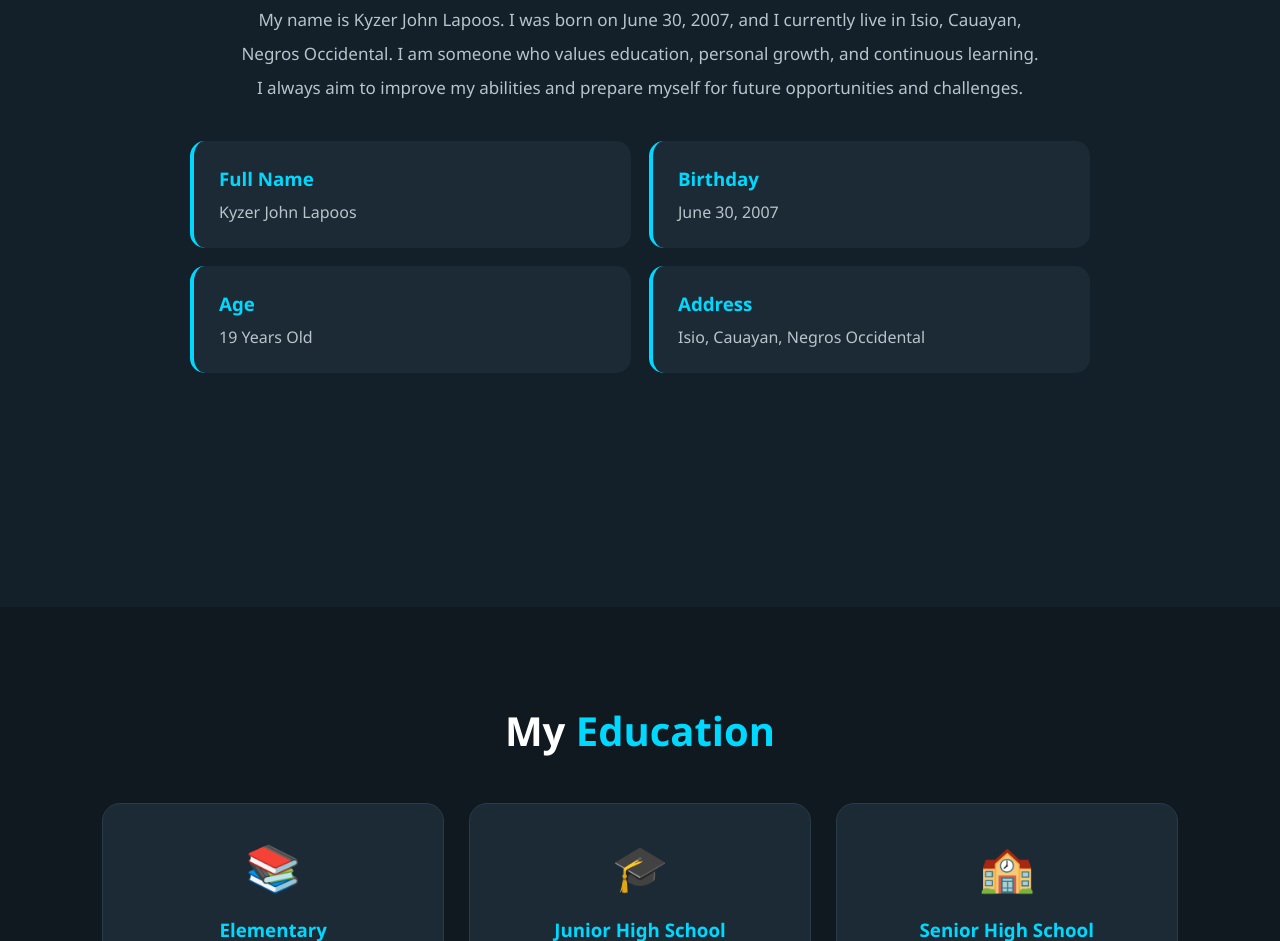
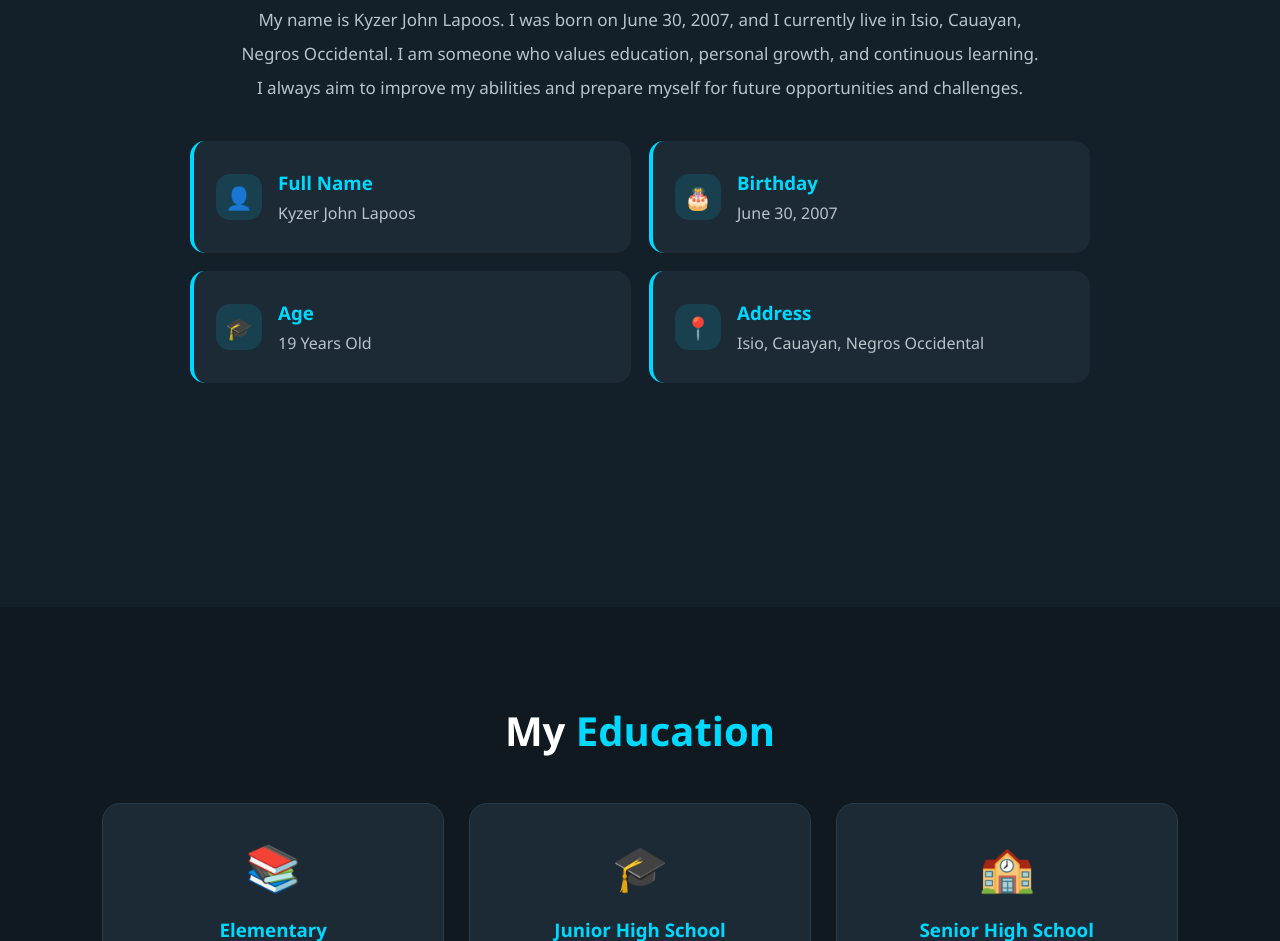
Before and after one commit to ky308/Lapoos-Project-1, a plain HTML site: page index.html in a window 1280 px wide. Shown: the part 993-1934 px from the top of the page. Drawn offline with Linux system fonts and the light colour scheme.

Commit message:
improve profile information layout

```diff
--- a/index.html
+++ b/index.html
@@ -71,23 +71,35 @@
             <div class="info-grid">
 
                 <div class="info-card">
+                    <span class="info-icon" aria-hidden="true">👤</span>
+                    <div>
                         <h3>Full Name</h3>
                         <p>Kyzer John Lapoos</p>
                     </div>
+                </div>
 
                 <div class="info-card">
+                    <span class="info-icon" aria-hidden="true">🎂</span>
+                    <div>
                         <h3>Birthday</h3>
                         <p>June 30, 2007</p>
                     </div>
+                </div>
 
                 <div class="info-card">
+                    <span class="info-icon" aria-hidden="true">🎓</span>
+                    <div>
                         <h3>Age</h3>
                         <p>19 Years Old</p>
                     </div>
+                </div>
 
                 <div class="info-card">
+                    <span class="info-icon" aria-hidden="true">📍</span>
+                    <div>
                         <h3>Address</h3>
                         <p>Isio, Cauayan, Negros Occidental</p>
+                    </div>
                 </div>
 
             </div>
--- a/style.css
+++ b/style.css
@@ -227,11 +227,30 @@ section {
 }
 
 .info-card {
+    display: flex;
+    align-items: center;
+    gap: 16px;
+    min-height: 112px;
     background: var(--secondary);
-    padding: 25px;
+    padding: 22px;
     border-radius: 15px;
     border-left: 4px solid var(--accent);
     transition: transform 0.3s ease, box-shadow 0.3s ease;
+}
+
+.info-icon {
+    display: grid;
+    flex: 0 0 46px;
+    width: 46px;
+    height: 46px;
+    place-items: center;
+    border-radius: 14px;
+    background: rgba(0, 217, 255, 0.12);
+    font-size: 22px;
+}
+
+.info-card > div {
+    min-width: 0;
 }
 
 .info-card:hover {
@@ -241,11 +260,13 @@ section {
 
 .info-card h3 {
     color: var(--accent);
-    margin-bottom: 10px;
+    margin-bottom: 6px;
 }
 
 .info-card p {
     color: var(--gray);
+    line-height: 1.5;
+    overflow-wrap: anywhere;
 }
 
 /* EDUCATION AND SKILLS */
```
Lines whose indentation alone changed are shown as unchanged.
